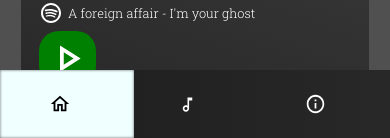
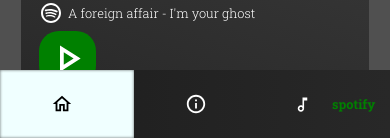
Before and after one commit to fireblaze267/HDF, a React (Create React App) app: page / in a window 390 px wide. Shown: the part 706-844 px from the top of the page. Built offline with nearby package versions, Linux system fonts and the light colour scheme.

Commit message:
feat:styles improvements && style fix

```diff
--- a/package.json
+++ b/package.json
@@ -8,7 +8,7 @@
     "@testing-library/user-event": "^12.8.3",
     "react": "^17.0.2",
     "react-dom": "^17.0.2",
-    "react-scripts": "4.0.3",
+    "react-scripts": "^5.0.1",
     "web-vitals": "^1.1.2"
   },
   "scripts": {
--- a/src/components/about/index.js
+++ b/src/components/about/index.js
@@ -1,61 +1,88 @@
 import React from "react";
-import './styled.css'
+import "./styled.css";
 //icon
-import Infoimg from '../../assets/1617095492522.jpg'
-import nodejs from '../../assets/icons8-nodejs.svg'
-import react from '../../assets/icons8-reagir.svg'
-import postgreesql from '../../assets/icons8-postgreesql.svg'
-import github from '../../assets/icons8-github.svg'
-import javascript from '../../assets/icons8-javascript.svg'
-import angular from '../../assets/icons8-angularjs.svg'
-import linkedin from '../../assets/icons8-linkedin.svg'
+import Infoimg from "../../assets/1617095492522.jpg";
+import nodejs from "../../assets/icons8-nodejs.svg";
+import react from "../../assets/icons8-reagir.svg";
+import postgreesql from "../../assets/icons8-postgreesql.svg";
+import github from "../../assets/icons8-github.svg";
+import javascript from "../../assets/icons8-javascript.svg";
+import angular from "../../assets/icons8-angularjs.svg";
+import linkedin from "../../assets/icons8-linkedin.svg";
+import resume from "../../assets/icons8-resume.png";
 
+function About() {
+  const technologies = [
+    {
+      img: nodejs,
+      alt: "Node.js",
+    },
+    {
+      img: react,
+      alt: "React.js",
+    },
+    {
+      img: github,
+      alt: "github",
+    },
+    {
+      img: javascript,
+      alt: "javascript",
+    },
+    {
+      img: angular,
+      alt: "angular.js",
+    },
+    {
+      img: postgreesql,
+      alt: "postgreesql",
+    },
+  ];
 
-
-
-
-
-
-
-
-function About(){
-    return(
+  return (
     <div className="modal-about">
       <div class="circular--landscape">
-            <img src={Infoimg} alt="Creatorimage"/>
+        <img src={Infoimg} alt="Creatorimage" />
       </div>
 
       <div className="info-text">
         <h1>Hi! my Name is Vinicius and i am a Web Developer</h1>
         <p>My focus is Node.js, React.js and Javascript</p>
-            <p>Recentely im working whith React and
-            improving my Skills and learning a lot of Javascript</p>
+        <p>
+          Recentely im working whith React and improving my Skills and learning
+          a lot of Javascript
+        </p>
         <h1>Here the things i know</h1>
         <div className="know-imgs">
-                <img src={nodejs} alt="Node.js"/>
-                <img src={react} alt="React.js"/>
-                <img src={postgreesql} alt="postgreesql"/>
-                <img src={github} alt="Github"/>
-                <img src={javascript} alt="javascript"/>
-                <img src={angular} alt="Iknowalitle"/>
+          {technologies.map((e, index) => {
+            return <img key={index} src={e.img} alt={e.alt} />;
+          })}
         </div>
         <h1>Access my networks</h1>
         <div className="link-network">
           <div className="itens-network">
-                    <a href="https://github.com/fireblaze267"><img src={github} alt="Github"/><p>Github</p></a>
+            <a href="https://github.com/fireblaze267">
+              <img src={github} alt="Github" />
+              <p>Github</p>
+            </a>
+          </div>
+          <div className="itens-network">
+            <a href="https://resume-ten-ruddy.vercel.app/">
+              <img src={resume} alt="Github" />
+              <p>My site</p>
+            </a>
           </div>
 
           <div className="itens-network">
-                    <a href="https://www.linkedin.com/in/vinicius-gama/"><img src={linkedin} alt="Github"/><p>linkedin</p></a>
+            <a href="https://www.linkedin.com/in/vinicius-gama/">
+              <img src={linkedin} alt="Github" />
+              <p>linkedin</p>
+            </a>
           </div>
         </div>
-
-
-
       </div>
-
     </div>
-    )
+  );
 }
 
-export default About
+export default About;
--- a/src/components/about/styled.css
+++ b/src/components/about/styled.css
@@ -18,16 +18,15 @@
     box-sizing: border-box;
 }
 .circular--landscape img{
-    width: 100%;
-    height: auto;
-
+    width:100%;
 }
 .circular--landscape {
-    display: inline-block;
-    width: 180px;
-    height: auto;
+    width: 200px;
+    height: 200px;
+    border-radius: 50%;
     overflow: hidden;
-    border-radius: 50%;
+    display:inline-block;
+    vertical-align:middle;
   }
   .info-text{
     border-top: white 2px solid;
@@ -85,10 +84,7 @@
     .modal-about{
         width: 100%;
     }
-    .circular--landscape{
-        width: 150px;
-        height: 150px;
-    }
+
     .info-text{
         width: 90%;
     }
--- a/src/components/leftbar/index.js
+++ b/src/components/leftbar/index.js
@@ -1,34 +1,44 @@
 import React from "react";
-import './styled.css'
+import "./styled.css";
 //icons
-import homeIconWhite from '../../assets/home_white_24dp.svg'
-import homeIconBlack from '../../assets/home_black_24dp.svg'
-import infoIconWhite from '../../assets/info_white_24dp.svg'
-import infoIconBlack from '../../assets/info_black_24dp.svg'
+import homeIconWhite from "../../assets/home_white_24dp.svg";
+import homeIconBlack from "../../assets/home_black_24dp.svg";
+import infoIconWhite from "../../assets/info_white_24dp.svg";
+import infoIconBlack from "../../assets/info_black_24dp.svg";
 
-import MusicIcon from '../../assets/music_note_white_24dp.svg'
+import MusicIcon from "../../assets/music_note_white_24dp.svg";
 
-
-
-function LeftBar({info,setInfo}){
-    const playlistLink = "https://open.spotify.com/playlist/0rXXhdpACJCsvCpCSa513D?si=89e4bb5f0be64c85"
-    return(
-        <div className="left">
-
-            <div onClick={()=>setInfo(false)} className={info === true ?  "option-left" : "option-left select"}>
-                <img src={info === true ? homeIconWhite  : homeIconBlack} alt="home icon"/>
-                <h1>Home</h1>
-            </div>
-            <a className="playlist-link" href={playlistLink}><div className="option-left">
-                <img src={MusicIcon} alt="home icon"/>
-                <h1>Playlist</h1>
-            </div></a>
-            <div onClick={info === true ? ()=>setInfo(false) :()=>setInfo(true) } className={info ? "option-left select" : "option-left "}>
-                <img src={info ? infoIconBlack : infoIconWhite } alt="home icon"/>
-                <h1>Info</h1>
-            </div>
+function LeftBar({ info, setInfo }) {
+  const playlistLink =
+    "https://open.spotify.com/playlist/0rXXhdpACJCsvCpCSa513D?si=89e4bb5f0be64c85";
+  return (
+    <div className="left">
+      <div
+        onClick={() => setInfo(false)}
+        className={info === true ? "option-left" : "option-left select"}
+      >
+        <img
+          src={info === true ? homeIconWhite : homeIconBlack}
+          alt="home icon"
+        />
+        <h1>Home</h1>
+      </div>
+      <div
+        onClick={info === true ? () => setInfo(false) : () => setInfo(true)}
+        className={info ? "option-left select" : "option-left "}
+      >
+        <img src={info ? infoIconBlack : infoIconWhite} alt="home icon" />
+        <h1>Info</h1>
+      </div>
+      <a className="playlist-link" href={playlistLink}>
+        <div className="option-left">
+          <img src={MusicIcon} alt="home icon" />
+          <h1>Playlist</h1>
+          <label>spotify</label>
         </div>
-    )
+      </a>
+    </div>
+  );
 }
 
-export default LeftBar
+export default LeftBar;
--- a/src/components/leftbar/styled.css
+++ b/src/components/leftbar/styled.css
@@ -18,7 +18,7 @@
     margin-bottom: 40px;
     font-weight: 700;
     display: flex;
-    align-items: center;
+    align-self: center;
     cursor: pointer;
     width: 90%;
     transition: all 0.1s;
@@ -36,11 +36,17 @@
 .option-left img{
     width: 12%;
     margin-right: 15px;
+    margin-left: 4px;
     height: auto;
+}
+.option-left label{
+    color: green;
+    width: fit-content;
 }
 a.playlist-link {
     width: 90%;
 }
+
 a h1{
     text-decoration: none;
     color: white;
```
Also changed, not shown: src/assets/icons8-resume.png (added), 1 other file (tests, documents, lock files or other folders). Lines whose indentation alone changed are shown as unchanged.
